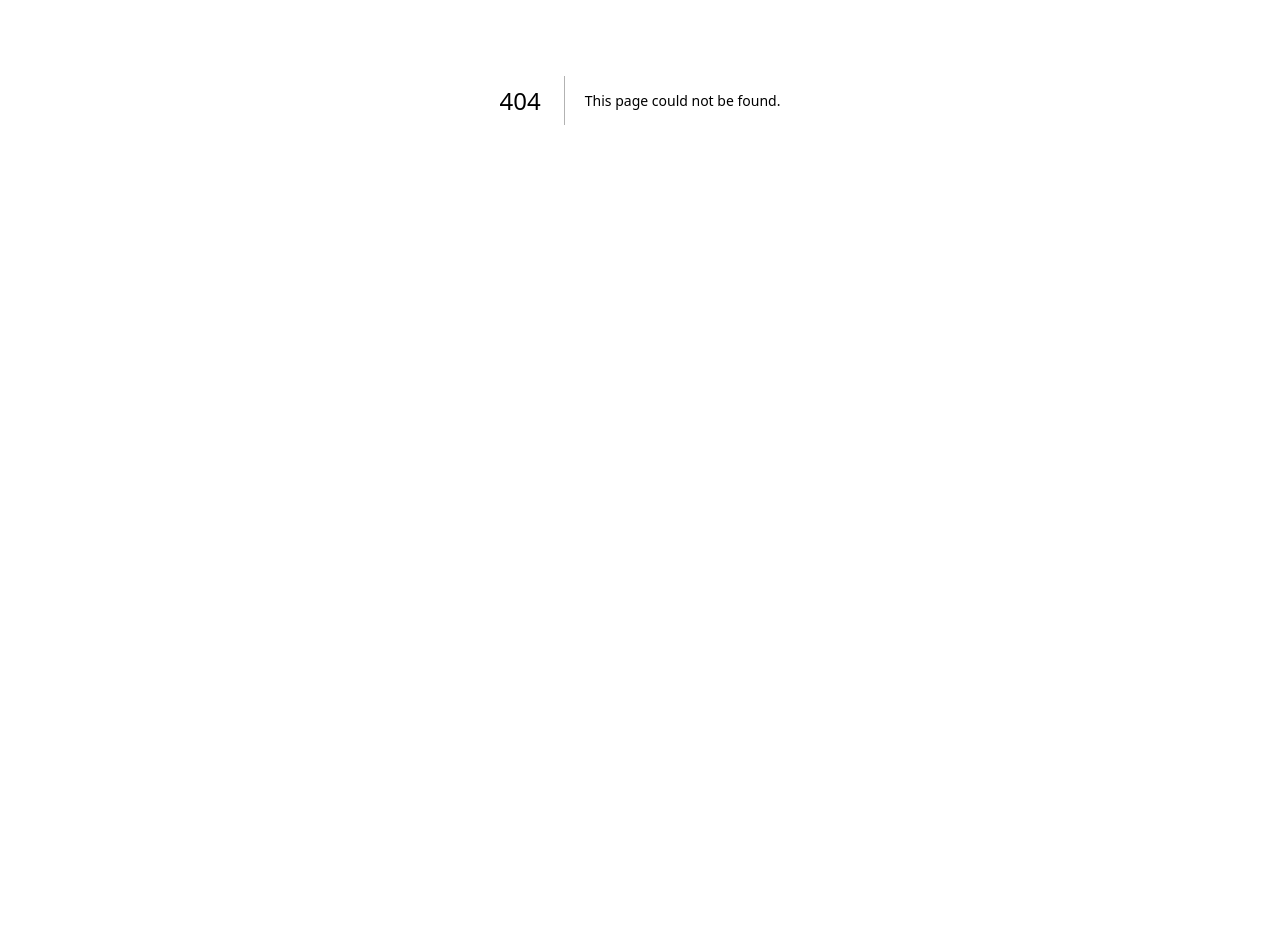
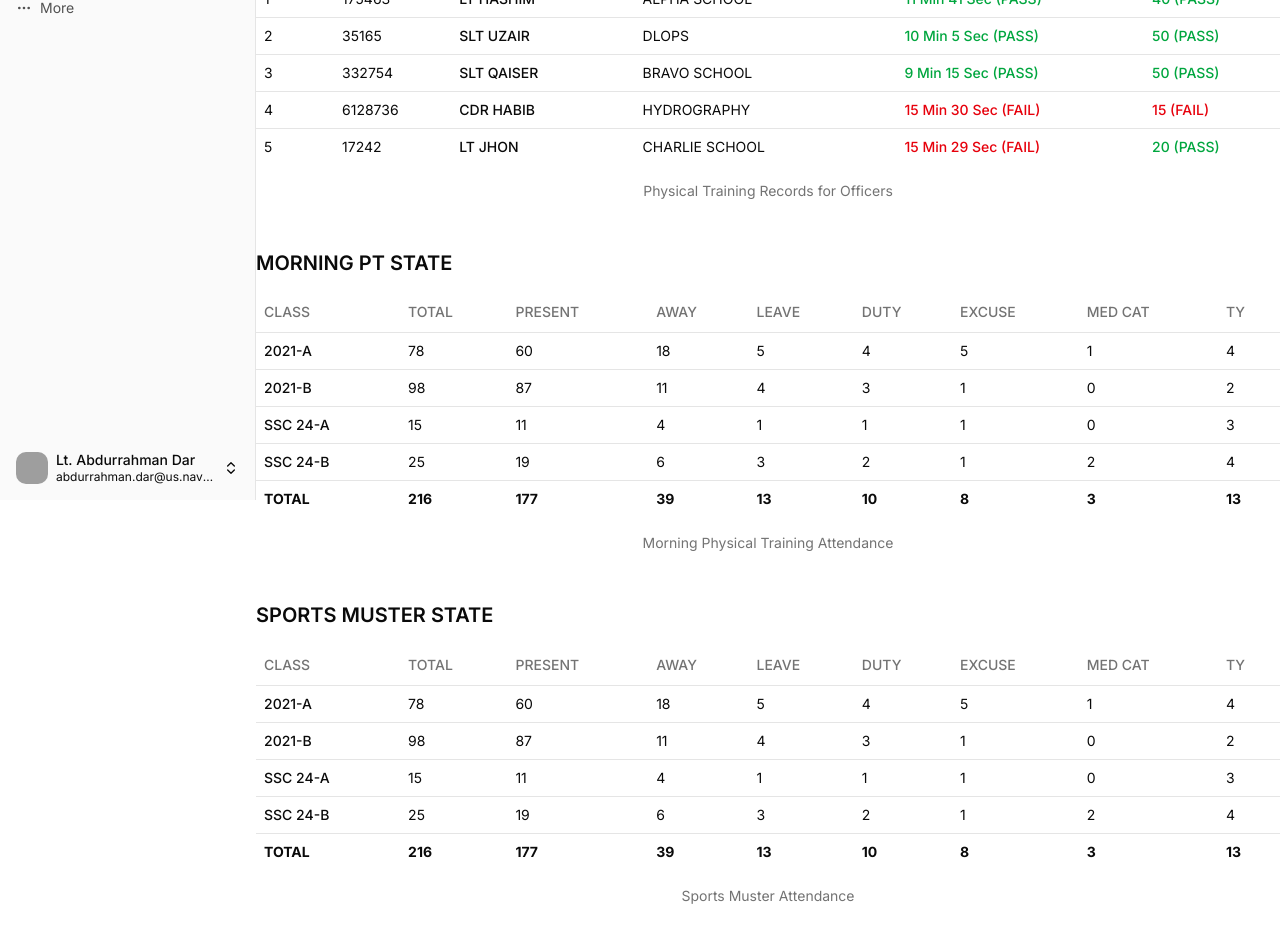
Before and after one commit to MoosaZK/smart-unit-management-system, a Next.js app: page /hr-management/sports in a window 1280 px wide. Before the commit this address had no page. Shown: the part 300-1240 px from the top of the page. Before the commit the page ends 800 px from the top, so only its background shows below. Built offline with nearby package versions, Linux system fonts and the light colour scheme; grey boxes are pictures that could not be loaded.

Commit message:
Update layout files for main and HR management sections; change metadata title and description for main layout, and add "Sports" option to HR management sidebar with corresponding URL and icon for enhanced navigation.

```diff
--- a/src/app/hr-management/layout.js
+++ b/src/app/hr-management/layout.js
@@ -6,6 +6,7 @@ import {
   Calendar,
   ClipboardList,
   Database,
+  Volleyball,
 } from "lucide-react";
 import { AppSidebar } from "@/components/app-sidebar";
 import {
@@ -48,6 +49,11 @@ const hrManagementProjects = [
     url: "/hr-management/report",
     icon: BarChart3,
   },
+  {
+    name: "Sports",
+    url: "/hr-management/sports",
+    icon: Volleyball,
+  },
 ];
 export default function Layout({ children }) {
   return (
--- /dev/null
+++ b/src/app/hr-management/sports/page.jsx
@@ -0,0 +1,308 @@
+"use client";
+
+import { useState } from "react";
+import {
+  Table,
+  TableBody,
+  TableCaption,
+  TableCell,
+  TableHead,
+  TableHeader,
+  TableRow,
+} from "@/components/ui/table";
+import { Input } from "@/components/ui/input";
+
+const SportsPage = () => {
+  const [ptRecordsSearch, setPtRecordsSearch] = useState("");
+
+  // Sample data for officer PT records
+  const officerPtRecords = [
+    {
+      id: 1,
+      sNo: 1,
+      pNo: "175463",
+      rankName: "LT HASHIM",
+      department: "ALPHA SCHOOL",
+      km26: "11 Min 41 Sec (PASS)",
+      pushups: "40 (PASS)",
+    },
+    {
+      id: 2,
+      sNo: 2,
+      pNo: "35165",
+      rankName: "SLT UZAIR",
+      department: "DLOPS",
+      km26: "10 Min 5 Sec (PASS)",
+      pushups: "50 (PASS)",
+    },
+    {
+      id: 3,
+      sNo: 3,
+      pNo: "332754",
+      rankName: "SLT QAISER",
+      department: "BRAVO SCHOOL",
+      km26: "9 Min 15 Sec (PASS)",
+      pushups: "50 (PASS)",
+    },
+    {
+      id: 4,
+      sNo: 4,
+      pNo: "6128736",
+      rankName: "CDR HABIB",
+      department: "HYDROGRAPHY",
+      km26: "15 Min 30 Sec (FAIL)",
+      pushups: "15 (FAIL)",
+    },
+    {
+      id: 5,
+      sNo: 5,
+      pNo: "17242",
+      rankName: "LT JHON",
+      department: "CHARLIE SCHOOL",
+      km26: "15 Min 29 Sec (FAIL)",
+      pushups: "20 (PASS)",
+    },
+  ];
+
+  // Sample data for PT state and muster state
+  const ptStateData = [
+    {
+      id: 1,
+      class: "2021-A",
+      total: 78,
+      present: 60,
+      away: 18,
+      leave: 5,
+      duty: 4,
+      excuse: 5,
+      medCat: 1,
+      ty: 4,
+    },
+    {
+      id: 2,
+      class: "2021-B",
+      total: 98,
+      present: 87,
+      away: 11,
+      leave: 4,
+      duty: 3,
+      excuse: 1,
+      medCat: 0,
+      ty: 2,
+    },
+    {
+      id: 3,
+      class: "SSC 24-A",
+      total: 15,
+      present: 11,
+      away: 4,
+      leave: 1,
+      duty: 1,
+      excuse: 1,
+      medCat: 0,
+      ty: 3,
+    },
+    {
+      id: 4,
+      class: "SSC 24-B",
+      total: 25,
+      present: 19,
+      away: 6,
+      leave: 3,
+      duty: 2,
+      excuse: 1,
+      medCat: 2,
+      ty: 4,
+    },
+  ];
+
+  // Total calculations for PT state
+  const getTotals = (data) => {
+    return data.reduce(
+      (acc, curr) => {
+        return {
+          total: acc.total + curr.total,
+          present: acc.present + curr.present,
+          away: acc.away + curr.away,
+          leave: acc.leave + curr.leave,
+          duty: acc.duty + curr.duty,
+          excuse: acc.excuse + curr.excuse,
+          medCat: acc.medCat + curr.medCat,
+          ty: acc.ty + curr.ty,
+        };
+      },
+      {
+        total: 0,
+        present: 0,
+        away: 0,
+        leave: 0,
+        duty: 0,
+        excuse: 0,
+        medCat: 0,
+        ty: 0,
+      }
+    );
+  };
+
+  // Filter PT records based on search
+  const filteredPtRecords = officerPtRecords.filter(
+    (record) =>
+      record.rankName.toLowerCase().includes(ptRecordsSearch.toLowerCase()) ||
+      record.pNo.includes(ptRecordsSearch) ||
+      record.department.toLowerCase().includes(ptRecordsSearch.toLowerCase())
+  );
+
+  // Get result class based on test result
+  const getResultClass = (result) => {
+    return result.includes("PASS")
+      ? "text-green-600 font-medium"
+      : "text-red-600 font-medium";
+  };
+
+  return (
+    <div className="container mx-auto py-6">
+      <h1 className="text-2xl font-bold mb-6">Sports Management</h1>
+
+      {/* OFFICER PT RECORDS Table */}
+      <section className="mb-12">
+        <h2 className="text-xl font-semibold mb-4">OFFICER PT RECORDS</h2>
+        <div className="mb-4">
+          <Input
+            placeholder="Search by name, P-Number or department..."
+            value={ptRecordsSearch}
+            onChange={(e) => setPtRecordsSearch(e.target.value)}
+            className="max-w-sm"
+          />
+        </div>
+
+        <Table>
+          <TableCaption>Physical Training Records for Officers</TableCaption>
+          <TableHeader>
+            <TableRow>
+              <TableHead>S.No</TableHead>
+              <TableHead>P.No</TableHead>
+              <TableHead>RANK & NAME</TableHead>
+              <TableHead>DEPARTMENT/CLASS</TableHead>
+              <TableHead>2.6 KM</TableHead>
+              <TableHead>PUSHUPS</TableHead>
+            </TableRow>
+          </TableHeader>
+          <TableBody>
+            {filteredPtRecords.map((record) => (
+              <TableRow key={record.id}>
+                <TableCell>{record.sNo}</TableCell>
+                <TableCell>{record.pNo}</TableCell>
+                <TableCell className="font-medium">{record.rankName}</TableCell>
+                <TableCell>{record.department}</TableCell>
+                <TableCell className={getResultClass(record.km26)}>
+                  {record.km26}
+                </TableCell>
+                <TableCell className={getResultClass(record.pushups)}>
+                  {record.pushups}
+                </TableCell>
+              </TableRow>
+            ))}
+          </TableBody>
+        </Table>
+      </section>
+
+      {/* MORNING PT STATE Table */}
+      <section className="mb-12">
+        <h2 className="text-xl font-semibold mb-4">MORNING PT STATE</h2>
+
+        <Table>
+          <TableCaption>Morning Physical Training Attendance</TableCaption>
+          <TableHeader>
+            <TableRow>
+              <TableHead>CLASS</TableHead>
+              <TableHead>TOTAL</TableHead>
+              <TableHead>PRESENT</TableHead>
+              <TableHead>AWAY</TableHead>
+              <TableHead>LEAVE</TableHead>
+              <TableHead>DUTY</TableHead>
+              <TableHead>EXCUSE</TableHead>
+              <TableHead>MED CAT</TableHead>
+              <TableHead>TY</TableHead>
+            </TableRow>
+          </TableHeader>
+          <TableBody>
+            {ptStateData.map((state) => (
+              <TableRow key={state.id}>
+                <TableCell className="font-medium">{state.class}</TableCell>
+                <TableCell>{state.total}</TableCell>
+                <TableCell>{state.present}</TableCell>
+                <TableCell>{state.away}</TableCell>
+                <TableCell>{state.leave}</TableCell>
+                <TableCell>{state.duty}</TableCell>
+                <TableCell>{state.excuse}</TableCell>
+                <TableCell>{state.medCat}</TableCell>
+                <TableCell>{state.ty}</TableCell>
+              </TableRow>
+            ))}
+            <TableRow className="font-bold">
+              <TableCell>TOTAL</TableCell>
+              <TableCell>{getTotals(ptStateData).total}</TableCell>
+              <TableCell>{getTotals(ptStateData).present}</TableCell>
+              <TableCell>{getTotals(ptStateData).away}</TableCell>
+              <TableCell>{getTotals(ptStateData).leave}</TableCell>
+              <TableCell>{getTotals(ptStateData).duty}</TableCell>
+              <TableCell>{getTotals(ptStateData).excuse}</TableCell>
+              <TableCell>{getTotals(ptStateData).medCat}</TableCell>
+              <TableCell>{getTotals(ptStateData).ty}</TableCell>
+            </TableRow>
+          </TableBody>
+        </Table>
+      </section>
+
+      {/* SPORTS MUSTER STATE Table */}
+      <section className="mb-12">
+        <h2 className="text-xl font-semibold mb-4">SPORTS MUSTER STATE</h2>
+
+        <Table>
+          <TableCaption>Sports Muster Attendance</TableCaption>
+          <TableHeader>
+            <TableRow>
+              <TableHead>CLASS</TableHead>
+              <TableHead>TOTAL</TableHead>
+              <TableHead>PRESENT</TableHead>
+              <TableHead>AWAY</TableHead>
+              <TableHead>LEAVE</TableHead>
+              <TableHead>DUTY</TableHead>
+              <TableHead>EXCUSE</TableHead>
+              <TableHead>MED CAT</TableHead>
+              <TableHead>TY</TableHead>
+            </TableRow>
+          </TableHeader>
+          <TableBody>
+            {ptStateData.map((state) => (
+              <TableRow key={state.id}>
+                <TableCell className="font-medium">{state.class}</TableCell>
+                <TableCell>{state.total}</TableCell>
+                <TableCell>{state.present}</TableCell>
+                <TableCell>{state.away}</TableCell>
+                <TableCell>{state.leave}</TableCell>
+                <TableCell>{state.duty}</TableCell>
+                <TableCell>{state.excuse}</TableCell>
+                <TableCell>{state.medCat}</TableCell>
+                <TableCell>{state.ty}</TableCell>
+              </TableRow>
+            ))}
+            <TableRow className="font-bold">
+              <TableCell>TOTAL</TableCell>
+              <TableCell>{getTotals(ptStateData).total}</TableCell>
+              <TableCell>{getTotals(ptStateData).present}</TableCell>
+              <TableCell>{getTotals(ptStateData).away}</TableCell>
+              <TableCell>{getTotals(ptStateData).leave}</TableCell>
+              <TableCell>{getTotals(ptStateData).duty}</TableCell>
+              <TableCell>{getTotals(ptStateData).excuse}</TableCell>
+              <TableCell>{getTotals(ptStateData).medCat}</TableCell>
+              <TableCell>{getTotals(ptStateData).ty}</TableCell>
+            </TableRow>
+          </TableBody>
+        </Table>
+      </section>
+    </div>
+  );
+};
+
+export default SportsPage;
--- a/src/app/layout.js
+++ b/src/app/layout.js
@@ -1,17 +1,17 @@
-import { Inter } from 'next/font/google'
-import './globals.css'
+import { Inter } from "next/font/google";
+import "./globals.css";
 
-const inter = Inter({ subsets: ['latin'] })
+const inter = Inter({ subsets: ["latin"] });
 
 export const metadata = {
-  title: 'Card Layout',
-  description: 'A simple page with four cards',
-}
+  title: "Smart Unit Management System",
+  description: "A smart unit for the Pakistan Navy",
+};
 
 export default function RootLayout({ children }) {
   return (
     <html lang="en">
       <body className={inter.className}>{children}</body>
     </html>
-  )
+  );
 }
```
